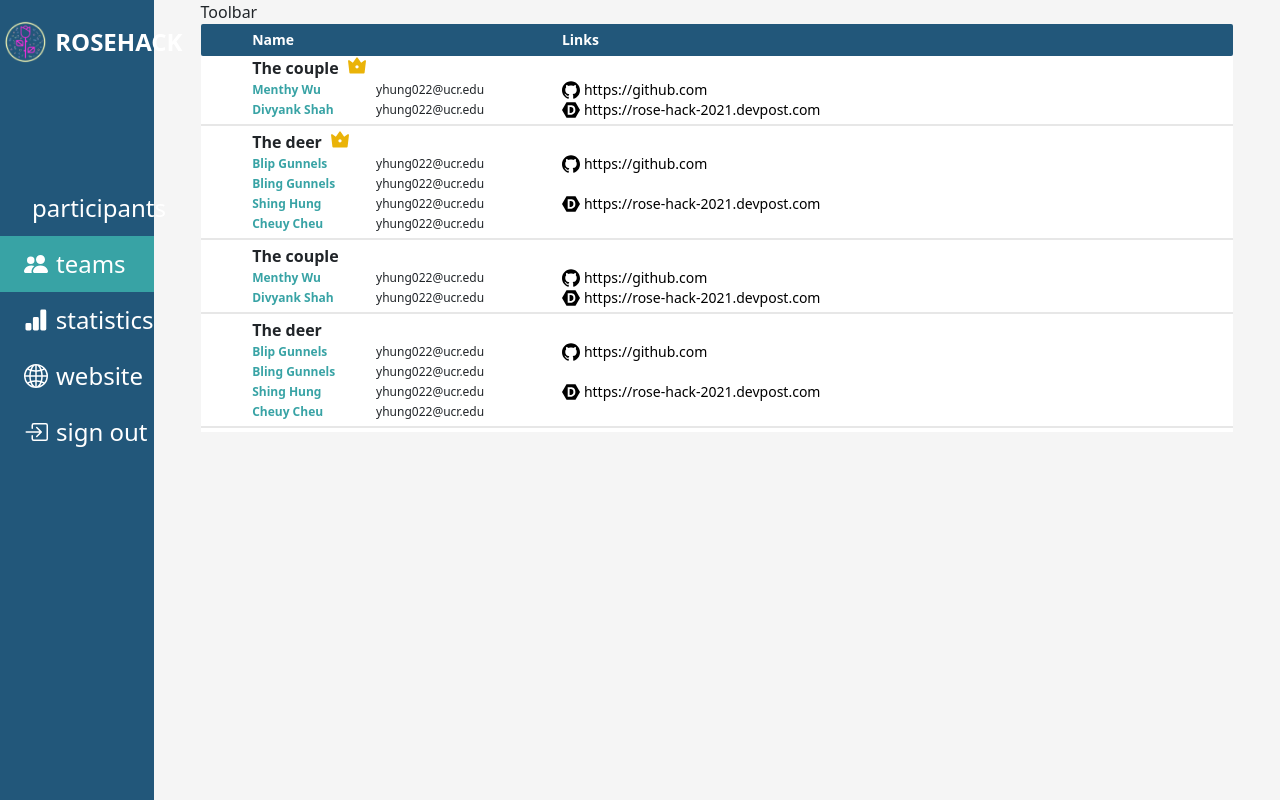
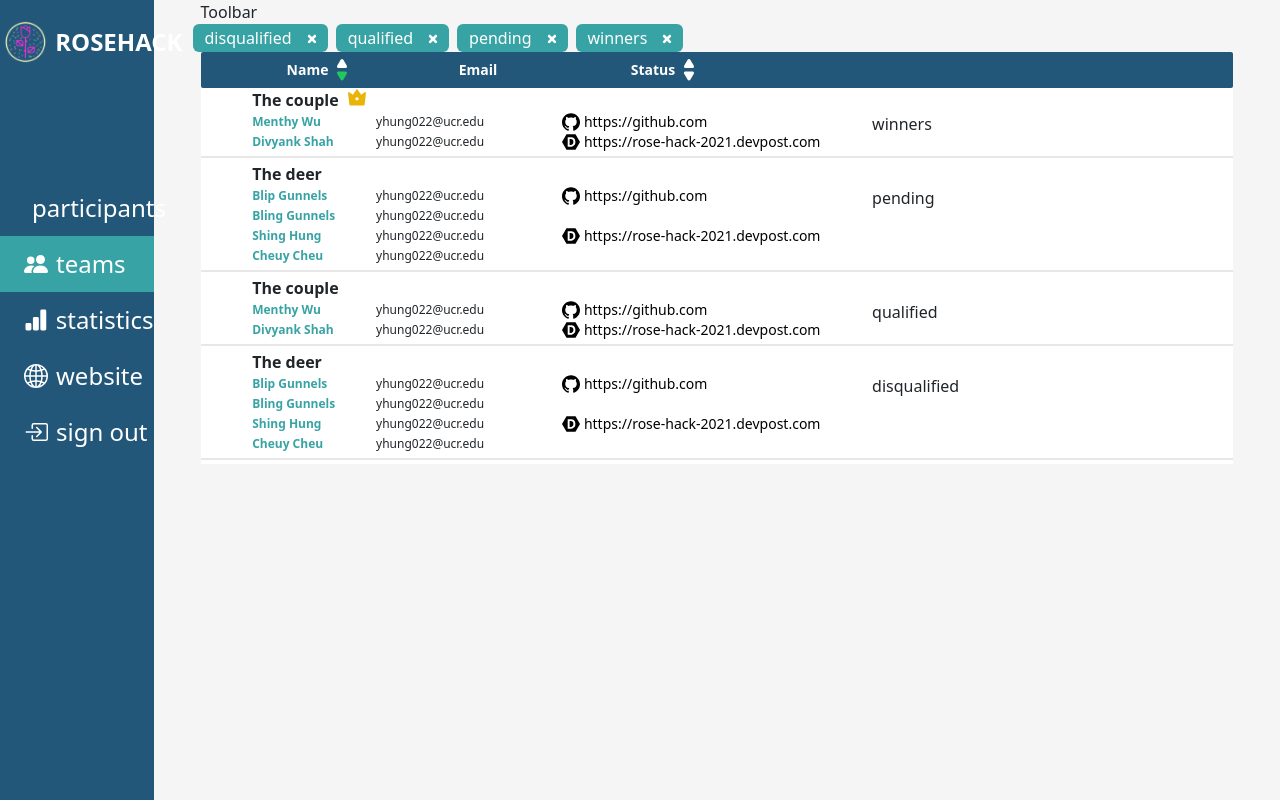
Before and after one commit to acm-ucr/hackathon-website, a Next.js app: page /admin/teams in a window 1280 px wide. Built offline with nearby package versions, Linux system fonts and the light colour scheme.

Commit message:
add teams sorting + filtering

```diff
--- a/src/app/admin/teams/page.js
+++ b/src/app/admin/teams/page.js
@@ -1,14 +1,11 @@
 "use client";
-// import Filters from "@/app/components/Filters";
 import Teams from "@/app/components/Teams";
 import Toolbar from "@/app/components/Toolbar";
 import React from "react";
-// import Title from "@/app/components/Title";
 
 const TeamsPage = () => {
   return (
     <div className="w-11/12">
-      {/* <Filters /> */}
       <Toolbar />
       <Teams />
     </div>
--- a/src/app/components/Filters.jsx
+++ b/src/app/components/Filters.jsx
@@ -2,23 +2,23 @@ import React from "react";
 import { Row, Col } from "react-bootstrap";
 import { TiPlus } from "react-icons/ti";
 
-const Filters = ({
-  filters,
-  setFilters,
-  setfilteredParticipants,
-  participants,
-}) => {
+const Filters = ({ filters, setFilters, setfilteredObjects, objects }) => {
   const handleClick = (filter) => {
     const filterValues = { ...filters, [filter]: !filters[filter] };
     setFilters(filterValues);
 
-    setfilteredParticipants(
-      participants.filter(
-        (a) =>
-          (a.status === "pending" && filterValues["pending"]) ||
-          (a.status === "rejected" && filterValues["rejected"]) ||
-          (a.status === "accepted" && filterValues["accepted"])
-      )
+    setfilteredObjects(
+      objects.filter((a) => {
+        let boolean = false;
+
+        Object.keys(filterValues).map((value) => {
+          if (a.status === value && filterValues[value]) {
+            boolean = true;
+          }
+        });
+
+        return boolean;
+      })
     );
   };
 
--- a/src/app/components/Participants.jsx
+++ b/src/app/components/Participants.jsx
@@ -58,9 +58,9 @@ const Participants = () => {
   });
 
   const [filters, setFilters] = useState({
-    rejected: false,
-    accepted: false,
-    pending: false,
+    rejected: true,
+    accepted: true,
+    pending: true,
   });
 
   return (
@@ -68,8 +68,8 @@ const Participants = () => {
       <Filters
         filters={filters}
         setFilters={setFilters}
-        setfilteredParticipants={setfilteredParticipants}
-        participants={participants}
+        setfilteredObjects={setfilteredParticipants}
+        objects={participants}
       />
       <div className="flex bg-hackathon-blue-200 py-2 rounded-t !z-[1000]">
         {headers.map((header, index) => (
@@ -83,8 +83,15 @@ const Participants = () => {
                 name={header.name.toLowerCase()}
                 sorts={sorts}
                 setSorts={setSorts}
-                setfilteredParticipants={setfilteredParticipants}
-                participants={participants}
+                setfilteredObjects={setfilteredParticipants}
+                objects={participants}
+                reset={{
+                  name: "off",
+                  email: "off",
+                  team: "off",
+                  major: "off",
+                  status: "off",
+                }}
               />
             )}
           </div>
--- a/src/app/components/SortIcon.jsx
+++ b/src/app/components/SortIcon.jsx
@@ -3,27 +3,19 @@
 import React from "react";
 import { TbTriangleFilled, TbTriangleInvertedFilled } from "react-icons/tb";
 
-const reset = {
-  name: "off",
-  email: "off",
-  team: "off",
-  major: "off",
-  status: "off",
-};
-
 const SortIcon = ({
   name,
   sorts,
   setSorts,
-  setfilteredParticipants,
-  participants,
+  setfilteredObjects,
+  objects,
+  reset,
 }) => {
   const handleClick = (state) => {
-    console.log(name, state);
     setSorts({ ...reset, [name]: state });
 
-    setfilteredParticipants(
-      participants.sort((a, b) => {
+    setfilteredObjects(
+      objects.sort((a, b) => {
         if (state === "up") {
           return a[name] > b[name] ? -1 : 1;
         } else if (state === "down") {
--- a/src/app/components/Team.jsx
+++ b/src/app/components/Team.jsx
@@ -1,16 +1,15 @@
 import React from "react";
 import { Row, Col } from "react-bootstrap";
 import Member from "./Member";
-// import Tag from "./Tag";
 import { RiVipCrown2Fill } from "react-icons/ri";
 import { SiGithub, SiDevpost } from "react-icons/si";
 
-const Teams = ({ teamName, github, devpost, tag, members }) => {
+const Teams = ({ teamName, github, devpost, status, members }) => {
   return (
     <div>
       <div className="flex font-semibold pl-[5%] w-[35%]">
         <p className="m-0">{teamName}</p>
-        {tag == "winner" && (
+        {status == "winners" && (
           <RiVipCrown2Fill className="ml-2 text-yellow-500 text-xl" />
         )}
       </div>
@@ -46,6 +45,7 @@ const Teams = ({ teamName, github, devpost, tag, members }) => {
             </a>
           </div>
         </div>
+        <div className="pl-[5%] m-0 w-[35%]">{status}</div>
       </Col>
       <div className="my-1 h-[2px] bg-hackathon-gray" />
     </div>
--- a/src/app/components/Teams.jsx
+++ b/src/app/components/Teams.jsx
@@ -1,6 +1,9 @@
-import React from "react";
+"use client";
+import React, { useState } from "react";
 import { Row, Col } from "react-bootstrap";
 import Team from "./Team";
+import Filters from "@/app/components/Filters";
+import SortIcon from "./SortIcon";
 
 const deer = [
   {
@@ -34,50 +37,98 @@ const couple = [
 
 const teams = [
   {
-    teamName: "The couple",
+    name: "The couple",
     github: "https://github.com",
     devpost: "https://rose-hack-2021.devpost.com",
-    tag: "winner",
+    status: "winners",
     members: couple,
   },
   {
-    teamName: "The deer",
+    name: "The deer",
     github: "https://github.com",
     devpost: "https://rose-hack-2021.devpost.com",
-    tag: "winner",
+    status: "pending",
     members: deer,
   },
   {
-    teamName: "The couple",
+    name: "The couple",
     github: "https://github.com",
     devpost: "https://rose-hack-2021.devpost.com",
-    tag: "qualify",
+    status: "qualified",
     members: couple,
   },
   {
-    teamName: "The deer",
+    name: "The deer",
     github: "https://github.com",
     devpost: "https://rose-hack-2021.devpost.com",
-    tag: "disqualify",
+    status: "disqualified",
     members: deer,
   },
 ];
 
+const headers = [
+  { name: "", size: "w-1/12", icon: false },
+  { name: "Name", size: "w-1/6", icon: true },
+  { name: "Email", size: "w-1/6", icon: false },
+  { name: "Status", size: "w-1/6", icon: true },
+];
+
 const Teams = () => {
+  const [filteredTeams, setFilteredTeams] = useState(teams);
+
+  const [filters, setFilters] = useState({
+    disqualified: true,
+    qualified: true,
+    pending: true,
+    winners: true,
+  });
+
+  const [sorts, setSorts] = useState({
+    name: "down",
+    team: "off",
+    status: "off",
+  });
+
   return (
     <div>
+      <Filters
+        filters={filters}
+        setFilters={setFilters}
+        setfilteredObjects={setFilteredTeams}
+        objects={teams}
+      />
       <div className="text-sm rounded-sm flex font-bold text-white bg-hackathon-blue-200 py-1.5">
-        <p className="pl-[5%] w-[35%] m-0">Name</p>
-        <p className="m-0">Links</p>
+        {headers.map((header, index) => (
+          <div
+            key={index}
+            className={`${header.size} font-bold text-white flex items-center`}
+          >
+            {header.name}
+            {header.icon && (
+              <SortIcon
+                name={header.name.toLowerCase()}
+                sorts={sorts}
+                setSorts={setSorts}
+                setfilteredObjects={setFilteredTeams}
+                objects={teams}
+                reset={{
+                  name: "off",
+                  email: "off",
+                  status: "off",
+                }}
+              />
+            )}
+          </div>
+        ))}
       </div>
       <Col className="bg-white">
-        {teams.map((team, index) => (
+        {filteredTeams.map((team, index) => (
           <Row key={index}>
             <Team
-              teamName={team.teamName}
+              teamName={team.name}
               github={team.github}
               devpost={team.devpost}
-              tag={team.tag}
+              status={team.status}
               members={team.members}
             />
           </Row>
```
